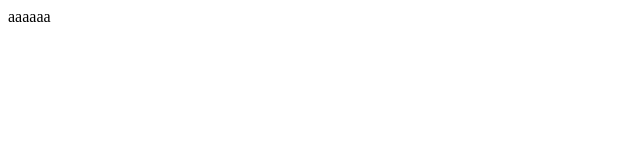
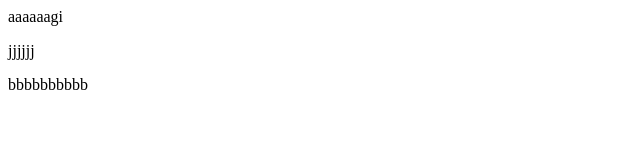
Before and after one commit to mahfozweb/my-shelly-coop-repo, a plain HTML site: page index.html in a window 1280 px wide. Shown: the whole page, without its empty margins (0-640 px from the left). Drawn offline with Linux system fonts and the light colour scheme.

Commit message:
updated shelly

```diff
--- a/index.html
+++ b/index.html
@@ -6,6 +6,7 @@
     <title>my shelly commit</title>
 </head>
 <body>
-    aaaaaa
+    aaaaaagi
+   <P>jjjjjj</P> bbbbbbbbbb
 </body>
 </html>
```
